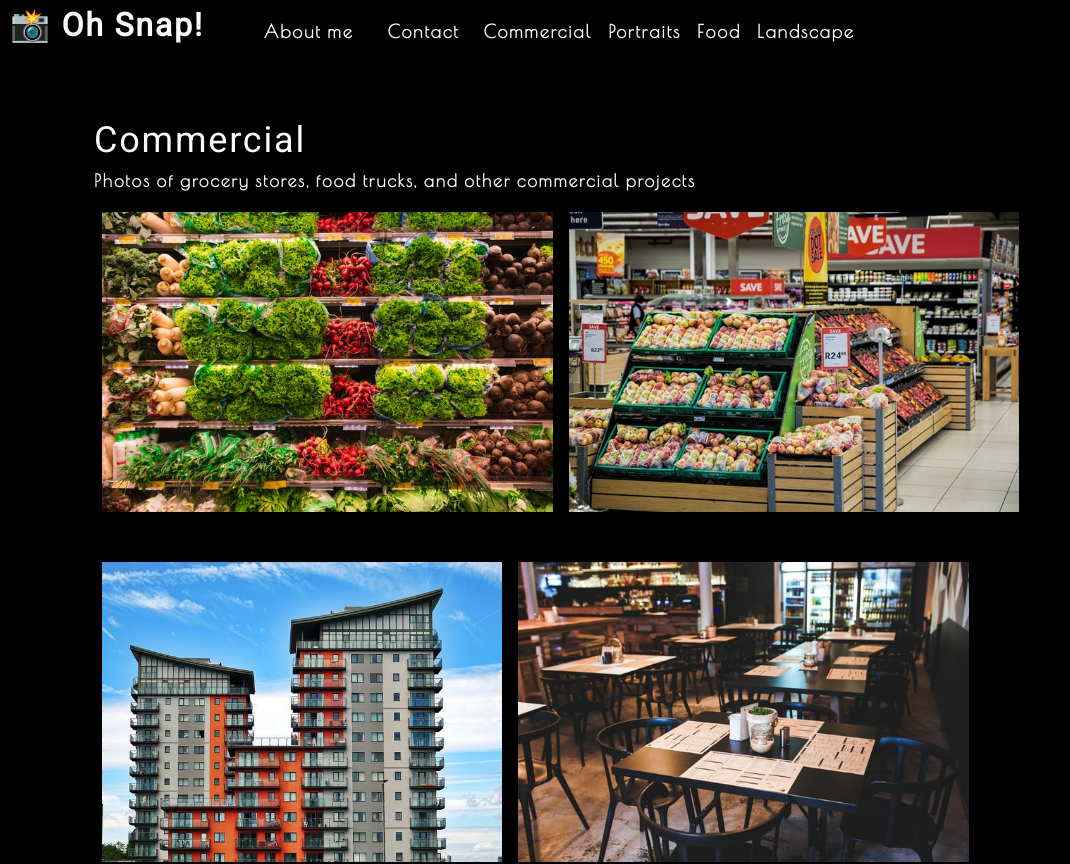
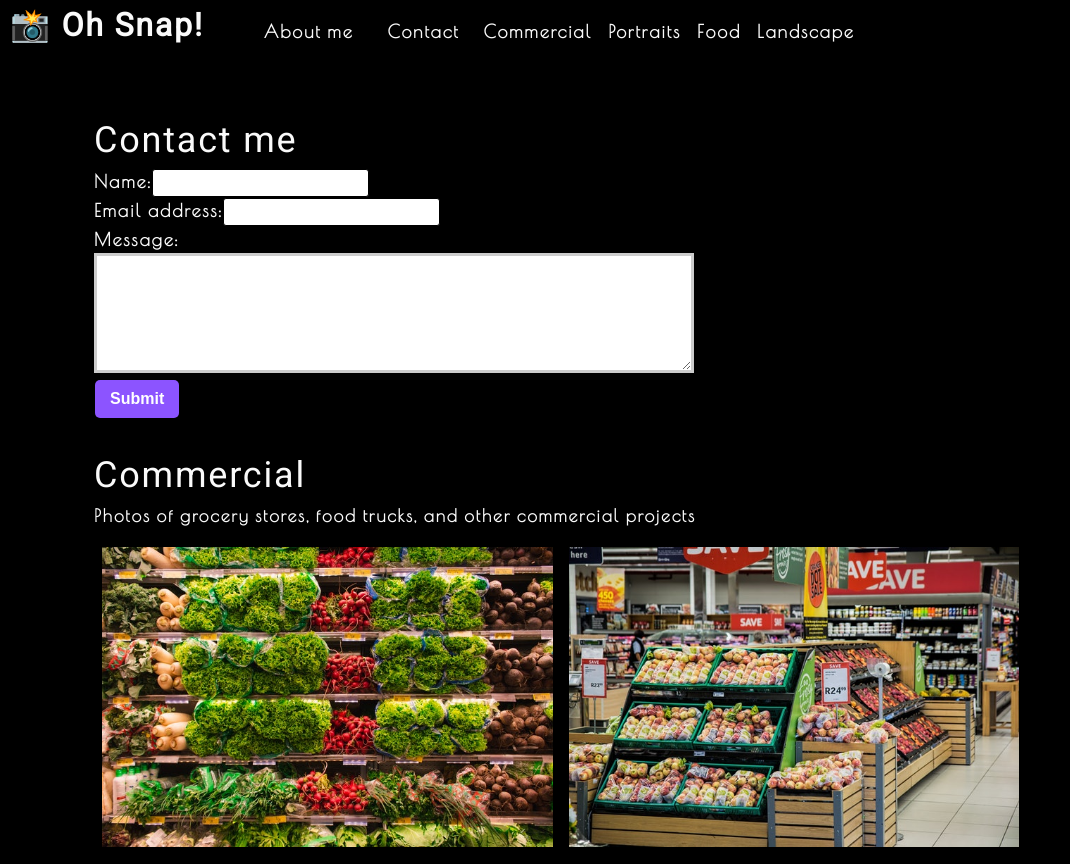
Before and after one commit to ddoherty6/photo-port, a React (Create React App) app: page / in a window 1280 px wide. Shown: the top 864 px of the page, without its empty margins (0-1070 px from the left). Built offline with nearby package versions, Linux system fonts and the light colour scheme.

Commit message:
added form

```diff
--- a/src/App.js
+++ b/src/App.js
@@ -1,4 +1,5 @@
 import React, { useState } from 'react';
+import ContactForm from './components/Contact';
 import Nav from './components/Nav';
 import About from './components/About';
 import Gallery from './components/Gallery';
@@ -24,6 +25,7 @@ function App() {
         currentCategory={currentCategory}
       ></Nav>
       <main>
+      <ContactForm></ContactForm>
         <Gallery currentCategory={currentCategory}></Gallery>
         <About></About>
       </main>
--- a/src/components/Contact/index.js
+++ b/src/components/Contact/index.js
@@ -1,29 +1,39 @@
-import React from 'react';
+import React, { useState } from 'react';
 
 function ContactForm() {
+
+    const [formState, setFormState] = useState({ name: '', email: '', message: '' });
+    const { name, email, message } = formState;
+
+    function handleChange(e) {
+        setFormState({...formState, [e.target.name]: e.target.value });
+    }
+
+    function handleSubmit(e) {
+        e.preventDefault();
+        console.log(formState);
+    }
 
     return (
         <section>
           <h1>Contact me</h1>
-          <form id="contact-form">
+          <form id="contact-form" onSubmit={handleSubmit}>
             <div>
                 <label htmlFor="name">Name:</label>
-                <input type="text" name="name" />
+                <input type="text" defaultValue={name} onChange={handleChange} name="name" />
             </div>
             <div>
                 <label htmlFor="email">Email address:</label>
-                <input type="email" name="email" />
+                <input type="email" defaultValue={email} onChange={handleChange} name="email" />
             </div>
             <div>
                 <label htmlFor="message">Message:</label>
-                <textarea name="message" rows="5"  />
+                <textarea name="message" defaultValue={message} onChange={handleChange} rows="5"  />
             </div>
             <button type="submit">Submit</button>
           </form>
         </section>
-    )
-
-    // JSX
+    );
 }
 
 export default ContactForm;
```
